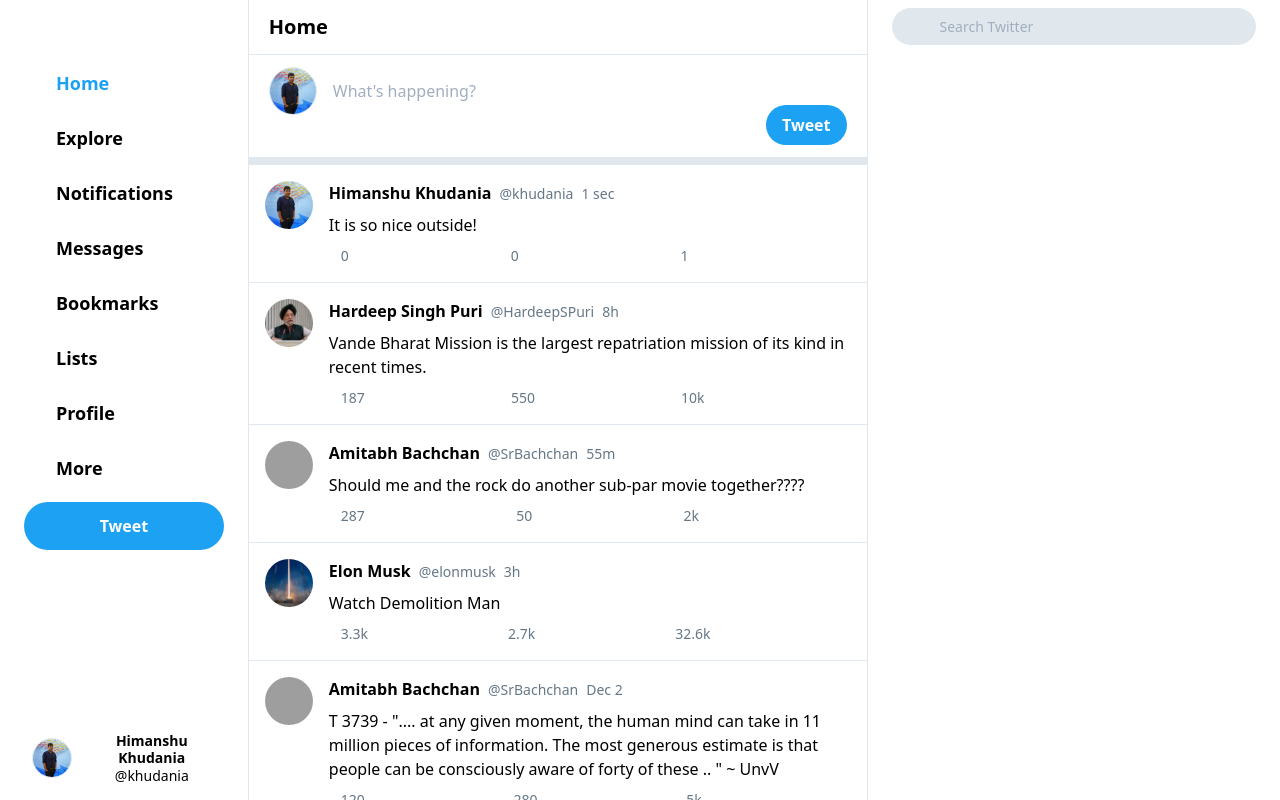
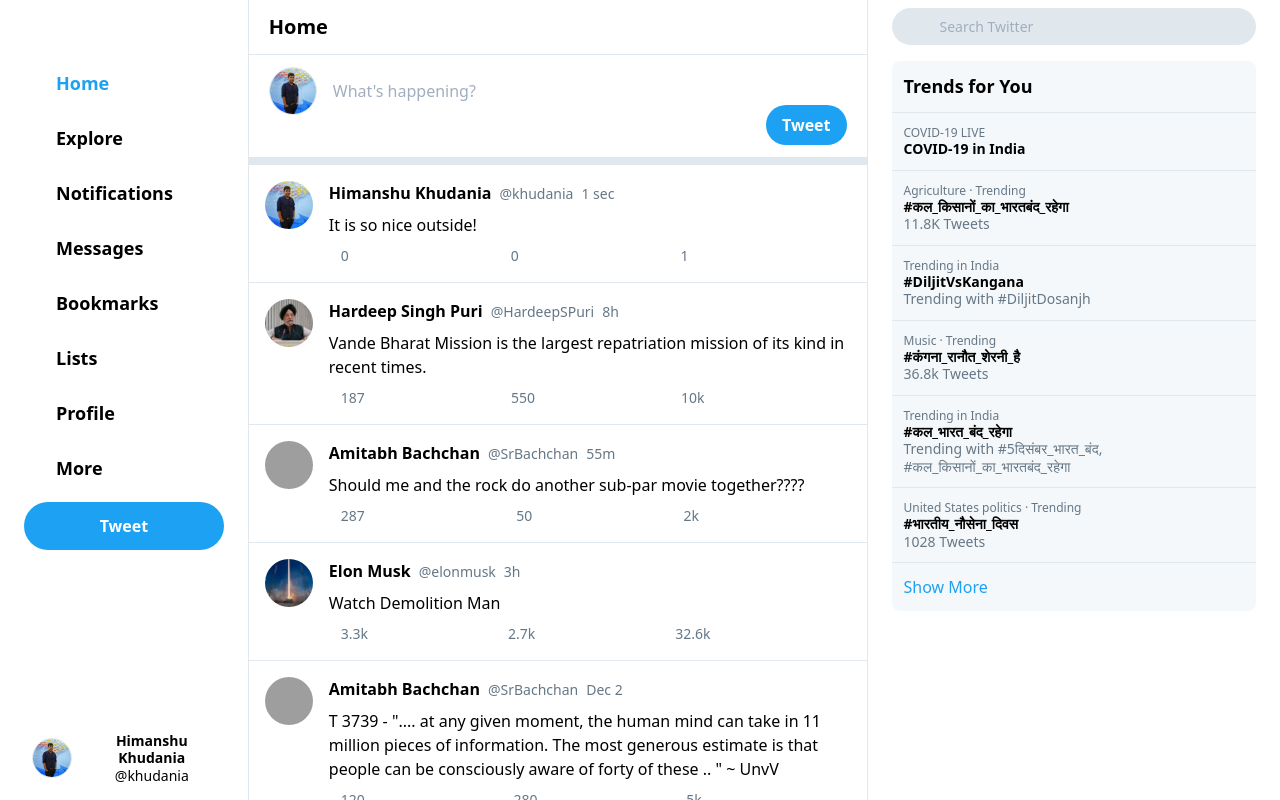
Before and after one commit to khudania/twitter-demo, a Vue app: page / in a window 1280 px wide. Built offline with nearby package versions, Linux system fonts and the light colour scheme; grey boxes are pictures that could not be loaded; the HTML template or start-up script is replaced by a standard one; what @tailwindcss/ui would draw is missing.

Commit message:
Added Trends area

```diff
--- /dev/null
+++ b/src/components/Trend.vue
@@ -0,0 +1,42 @@
+<template>
+    <div class="w-full rounded-lg bg-lightest">
+        <div class="flex items-center justify-between p-3">
+          <p class="text-lg font-bold">Trends for You</p>
+          <i class="fas fa-cog text-lg text-blue"></i>
+        </div>
+        <button v-for="trend in trending" :key="trend" class="w-full flex justify-between hover:bg-lighter p-3 border-t border-lighter">
+          <div>
+            <p class="text-xs text-left leading-tight text-dark"> {{ trend.top}} </p>
+            <p class="font-semibold text-sm text-left leading-tight"> {{ trend.title}} </p>
+            <p class="text-left text-sm leading-tight text-dark"> {{ trend.bottom}} </p>
+          </div>
+          <i class="fas fa-angle-down text-lg text-dark"></i>
+        </button>
+        <button class="p-3 w-full hover:bg-lighter text-left text-blue border-t border-lighter">
+          Show More
+        </button>
+      </div>
+</template>
+
+<script>
+
+export default {
+  name: 'Trend',
+  components: {
+  },
+  data() {
+    return {
+
+      trending: [
+        {top: 'COVID-19 LIVE', title: 'COVID-19 in India', bottom: ''},
+        {top: 'Agriculture · Trending', title: '#कल_किसानों_का_भारतबंद_रहेगा', bottom: '11.8K Tweets'},
+        {top: 'Trending in India', title: '#DiljitVsKangana', bottom: 'Trending with #DiljitDosanjh'},
+        {top: 'Music · Trending', title: '#कंगना_रानौत_शेरनी_है', bottom: '36.8k Tweets'},
+        {top: 'Trending in India', title: '#कल_भारत_बंद_रहेगा', bottom: 'Trending with #5दिसंबर_भारत_बंद, #कल_किसानों_का_भारतबंद_रहेगा'},
+        {top: 'United States politics · Trending', title: '#भारतीय_नौसेना_दिवस', bottom: '1028 Tweets'},
+
+      ]
+    }
+  },
+}
+</script>
--- a/src/components/Trending.vue
+++ b/src/components/Trending.vue
@@ -2,18 +2,21 @@
     <!-- trending -->
     <div class="md:block hidden w-1/3 h-full border-l border-lighter py-2 px-6 overflow-y-scroll relative">
       <Search />
+      <Trend />
     </div>
 </template>
 
 <script>
 // @ is an alias to /src
 import Search from '@/components/Search'
+import Trend from '@/components/Trend'
 
 
 export default {
   name: 'Trending',
   components: {
    Search,
+   Trend
 
   },
 }
```
